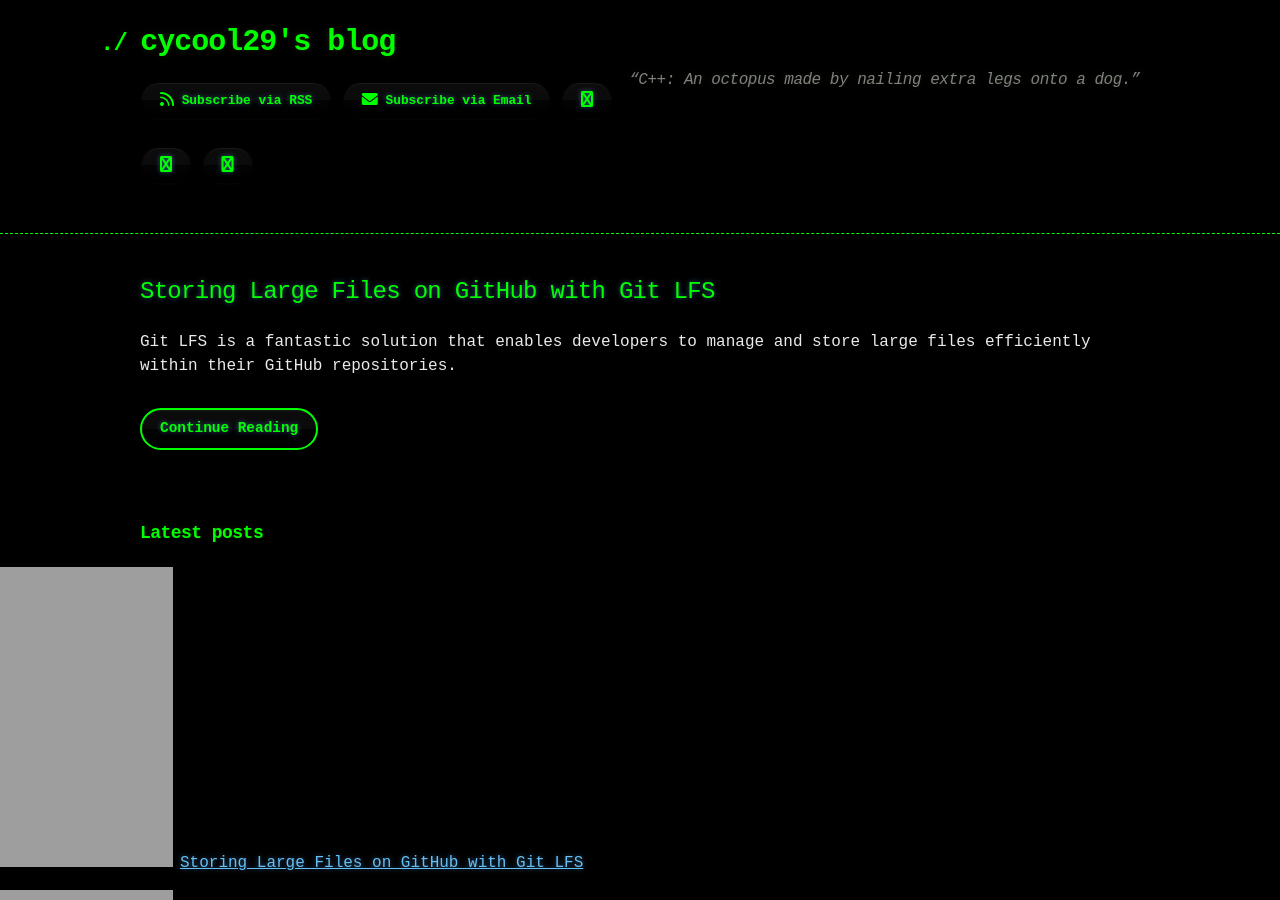
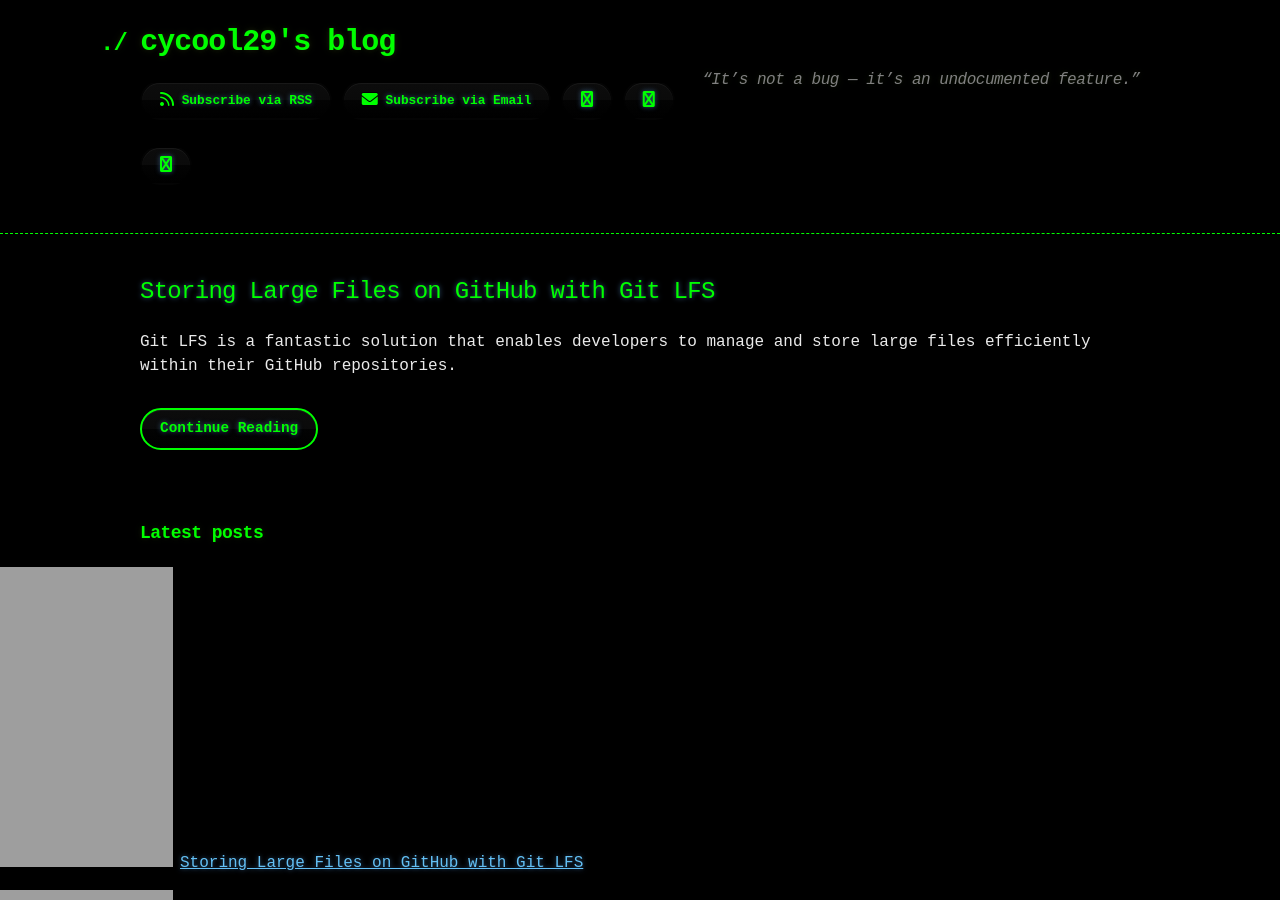
Before and after one commit to cycool29/cycool29.github.io, a Jekyll site: the page built from index.md, in a window 1280 px wide and 900 px high. Built offline with Jekyll 4.4.1, drawn with Linux system fonts in a browser that asks for light colours; a style sheet for code colours, icons or effects is not loaded.

Commit message:
Update quotes

```diff
--- a/_config.yml
+++ b/_config.yml
@@ -1,5 +1,5 @@
 title: cycool29's blog
-description: "“C++: An octopus made by nailing extra legs onto a dog.” "
+description: "“It’s not a bug — it’s an undocumented feature.” "
 bio: A high school student. Intermediate in Python, Git, Bash. Learning JavaScript. He/Him. "
 author: cycool29
 url: https://cycool29.github.io
```
